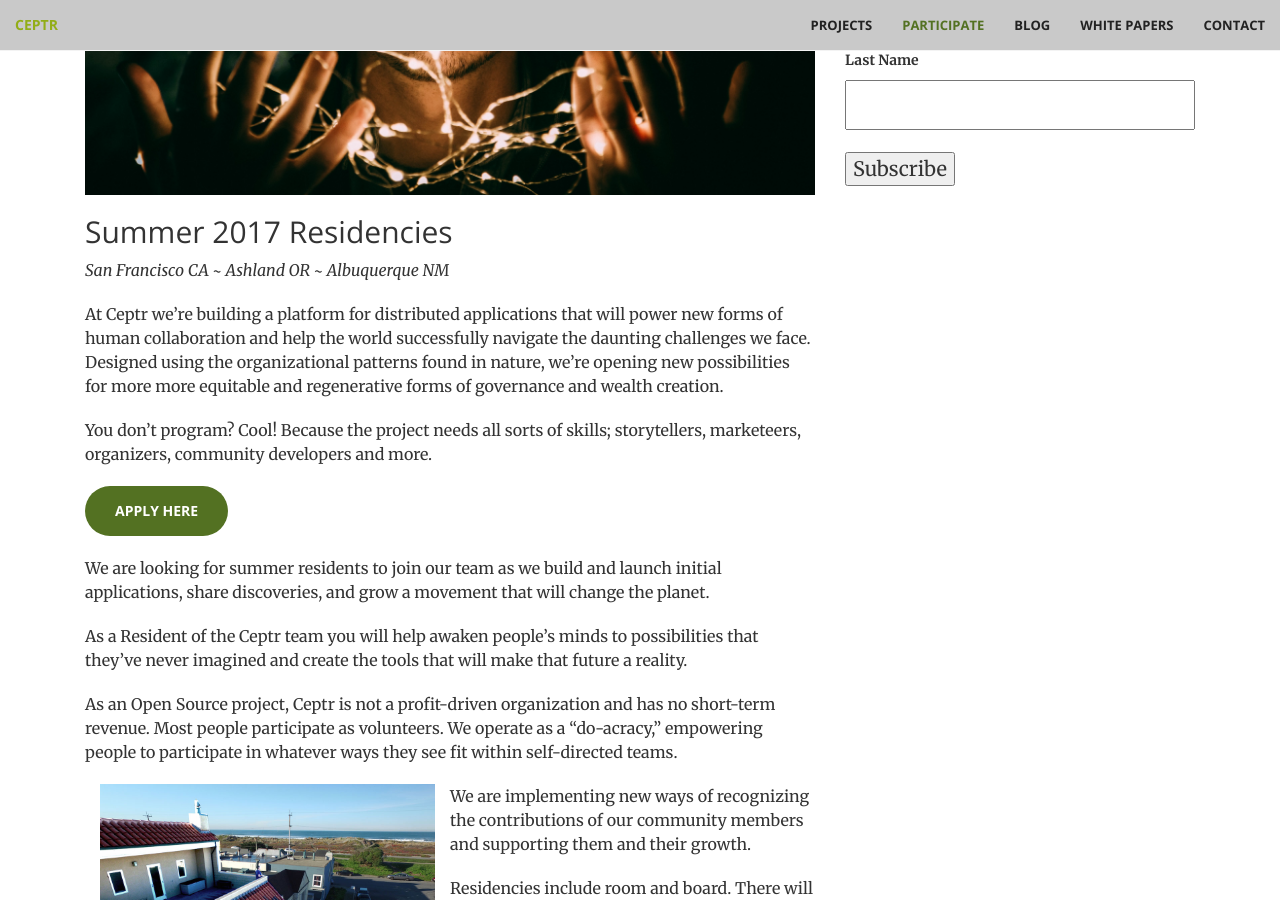
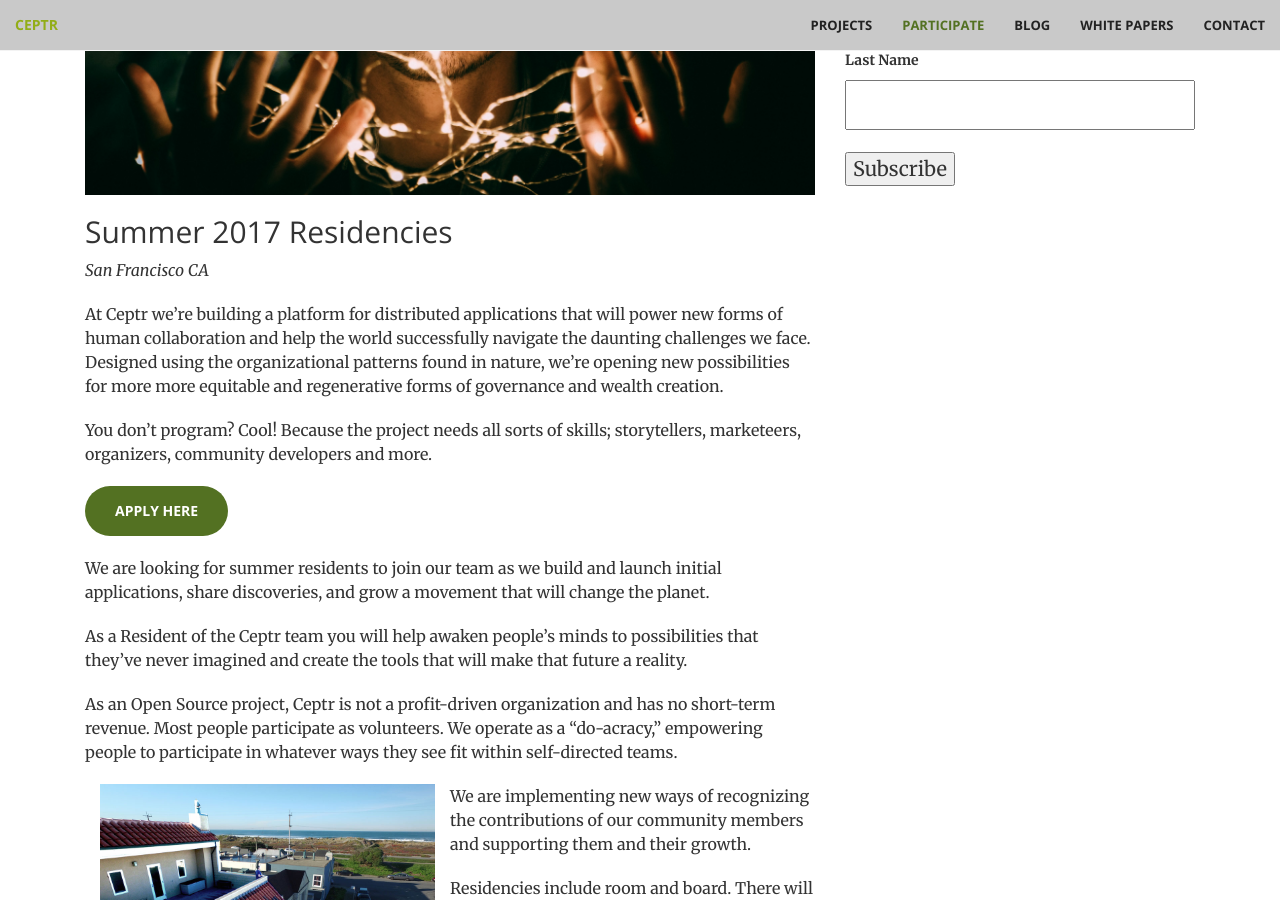
Before and after one commit to metacurrency/ceptr-org, a Jekyll site: the page built from _participate/residencies.md, in a window 1280 px wide and 900 px high, scrolled down 693 px. Built offline with Jekyll 4.4.1, drawn with Linux system fonts in a browser that asks for light colours; comment, search, counter and statistics services are not loaded.

Commit message:
Create residencies.md

```diff
--- a/_participate/residencies.md
+++ b/_participate/residencies.md
@@ -31,7 +31,7 @@ comments: []
 ![Dark-in-Light](/images/Light-in-Dark.jpg){:class="img-responsive"}
 
 ## Summer 2017 Residencies
-*San Francisco CA ~ Ashland OR ~ Albuquerque NM*
+*San Francisco CA*
 
 At Ceptr we're building a platform for distributed applications that will power new forms of human collaboration and help the world successfully navigate the daunting challenges we face. Designed using the organizational patterns found in nature, we're opening new possibilities for more more equitable and regenerative forms of governance and wealth creation.
 
```
